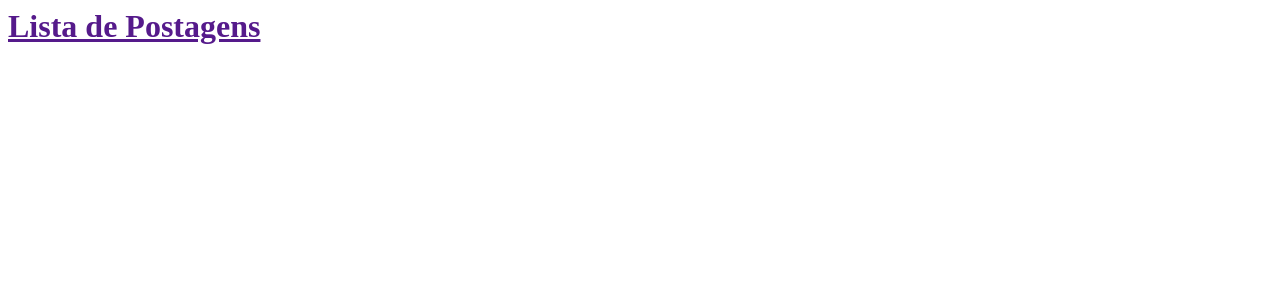
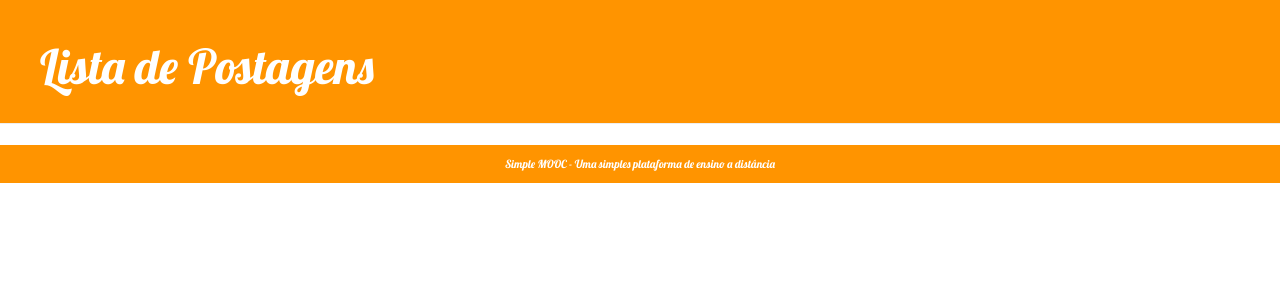
Before and after one commit to BibicoBolado/my-first-blog, a Django app: page / in a window 1280 px wide. Shown: the top 300 px of the page. Run offline with Django 3.2, Linux system fonts and the light colour scheme; data that the repository does not hold is empty; some libraries are stand-ins or nearby versions.

Commit message:
INSERI CSS

```diff
--- /dev/null
+++ b/blog/static/css/blog.css
@@ -0,0 +1,54 @@
+.page-header {
+    background-color: #ff9400;
+    margin-top: 0;
+    padding: 20px 20px 20px 40px;
+}
+
+.page-header h1, .page-header h1 a, .page-header h1 a:visited, .page-header h1 a:active {
+    color: #ffffff;
+    font-size: 36pt;
+    text-decoration: none;
+}
+.content {
+    margin-left: 40px;
+}
+
+h1, h2, h3, h4 {
+    font-family: 'Lobster', cursive;
+}
+
+.date {
+    color: #828282;
+}
+
+.save {
+    float: right;
+}
+
+.post-form textarea, .post-form input {
+    width: 100%;
+}
+
+.top-menu, .top-menu:hover, .top-menu:visited {
+    color: #ffffff;
+    float: right;
+    font-size: 26pt;
+    margin-right: 20px;
+}
+
+.post {
+    margin-bottom: 70px;
+}
+
+.post h1 a, .post h1 a:visited {
+    color: #000000;
+}
+
+.footer {
+    background: #ff9400;
+    color: #ffffff;
+    text-align: center;
+    padding: 1em;
+    font-size: 80%;
+    font-family: 'Lobster'
+}
--- a/blog/templates/blog/post_list.html
+++ b/blog/templates/blog/post_list.html
@@ -1,22 +1,38 @@
+
+{% load staticfiles %}
 <html>
     <head>
-        <title>TESTE</title>
+        <title>Django Girls blog</title>
+        <link rel="stylesheet" href="//maxcdn.bootstrapcdn.com/bootstrap/3.2.0/css/bootstrap.min.css">
+        <link rel="stylesheet" href="//maxcdn.bootstrapcdn.com/bootstrap/3.2.0/css/bootstrap-theme.min.css">
+        <link href="//fonts.googleapis.com/css?family=Lobster&subset=latin,latin-ext" rel="stylesheet" type="text/css">
+        <link rel="stylesheet" href="{% static 'css/blog.css' %}">
     </head>
     <body>
-        <div>
+        <div class="page-header">
             <h1><a href="">Lista de Postagens</a></h1>
         </div>
 
 
-            {%for post in posts%}
-                <div>
-                    <p>Publicado em: {{post.published_date}}</p>
-                    <h1><a href="">{{post.title}}</a></h1>
-                    <p>{{post.text|linebreaksbr}}</p>
+    <div class="content container">
+        <div class="row">
+            <div class="col-md-8">
+                {% for post in posts %}
+                    <div class="post">
+                        <div class="date">
+                            <p>published: {{ post.published_date }}</p>
+                        </div>
+                            <h1><a href="">{{ post.title }}</a></h1>
+                            <p>{{ post.text|linebreaksbr }}</p>
+                        </div>
+                {% endfor %}
+            </div>
+        </div>
+    </div>
 
-                 </div>
-            {% endfor %}
-
+    <div class="footer">
+        Simple MOOC - Uma simples plataforma de ensino a distância
+    </div>
 
     </body>
 </html>
```
